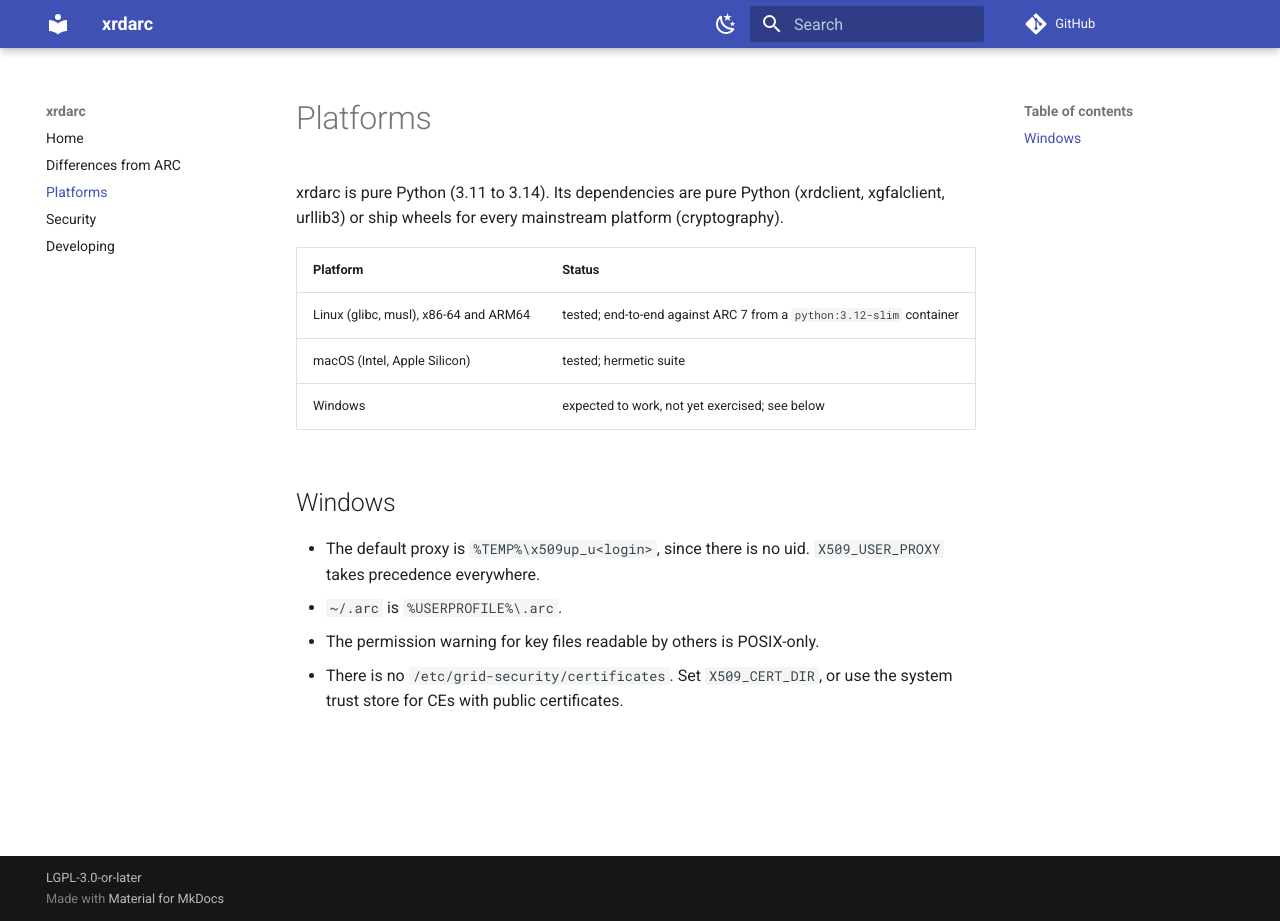
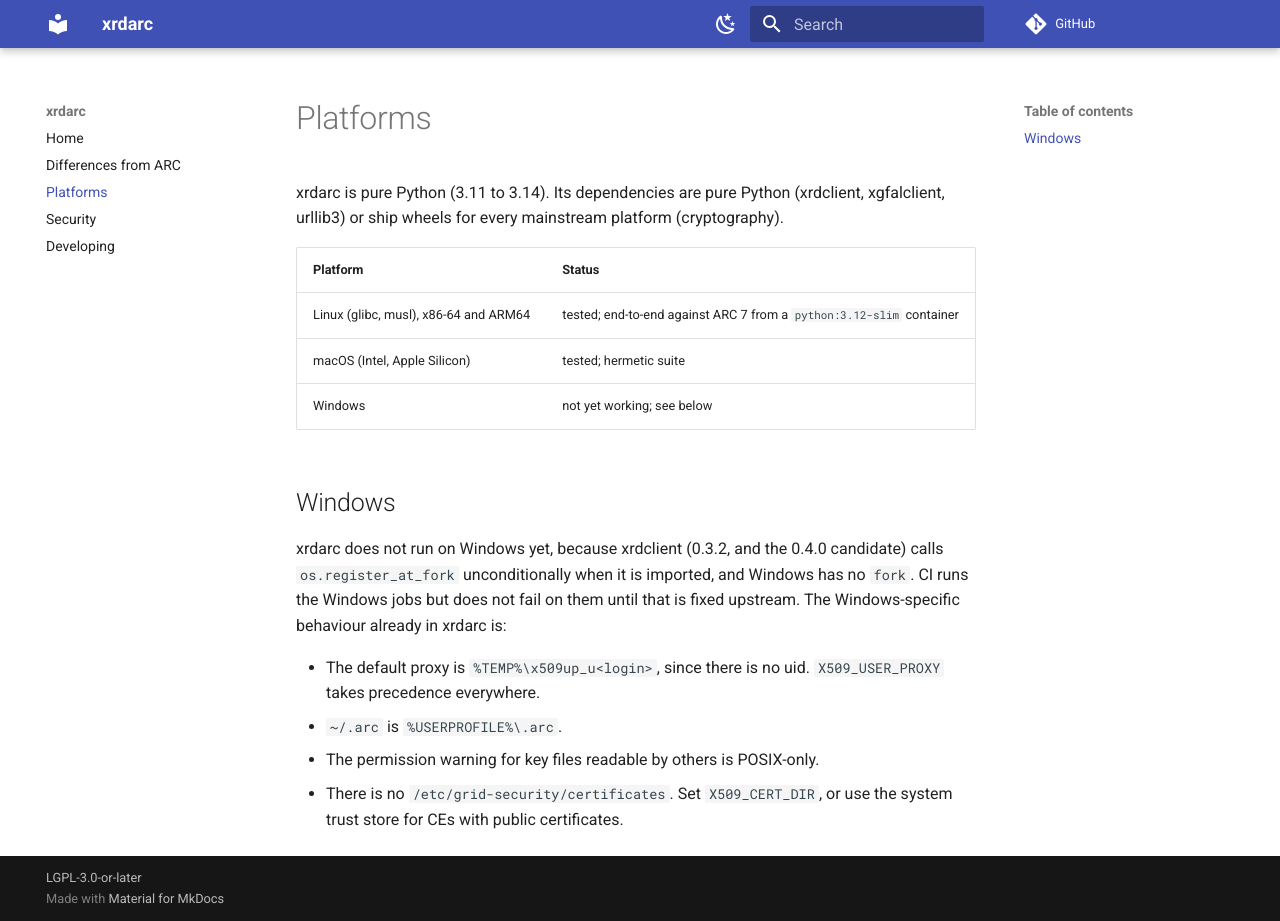
Before and after one commit to rob-c/xrdarc, an MkDocs documentation site: the page built from docs/platforms.md, in a window 1280 px wide and 921 px high. Built offline with MkDocs 1.6.1 and Material for MkDocs 9.7.7, drawn with Linux system fonts in a browser that asks for light colours; comment, search, counter and statistics services are not loaded.

Commit message:
Make CI pass: colour-proof help tests, docs links, Windows status
* Python 3.14's argparse colours help when FORCE_COLOR is set, as CI
  sets it; the hermetic fixture now clears FORCE_COLOR/PYTHON_COLORS.
* mkdocs --strict rejected the README's docs/ links once the README is
  included as the docs index; they are now absolute GitHub links.
* Token-file tests write mode 0600, which newer xgfalclient requires.
* xrdclient does not import on Windows (unconditional
  os.register_at_fork), so the Windows jobs no longer fail the build and
  the README and platforms page say Windows is not supported yet.

Co-Authored-By: Claude Opus 5.5 <noreply@anthropic.com>
Claude-Session: https://claude.ai/code/session_01CTnTdWuXvoGUsK4re9weyQ

```diff
--- a/docs/platforms.md
+++ b/docs/platforms.md
@@ -8,9 +8,15 @@ platform (cryptography).
 |---|---|
 | Linux (glibc, musl), x86-64 and ARM64 | tested; end-to-end against ARC 7 from a `python:3.12-slim` container |
 | macOS (Intel, Apple Silicon) | tested; hermetic suite |
-| Windows | expected to work, not yet exercised; see below |
+| Windows | not yet working; see below |
 
 ## Windows
+
+xrdarc does not run on Windows yet, because xrdclient (0.3.2, and the 0.4.0
+candidate) calls `os.register_at_fork` unconditionally when it is imported,
+and Windows has no `fork`. CI runs the Windows jobs but does not fail on
+them until that is fixed upstream. The Windows-specific behaviour already in
+xrdarc is:
 
 * The default proxy is `%TEMP%\x509up_u<login>`, since there is no uid.
   `X509_USER_PROXY` takes precedence everywhere.
```
Also changed, not shown: README.md (+5 -3 lines), 3 other files.
